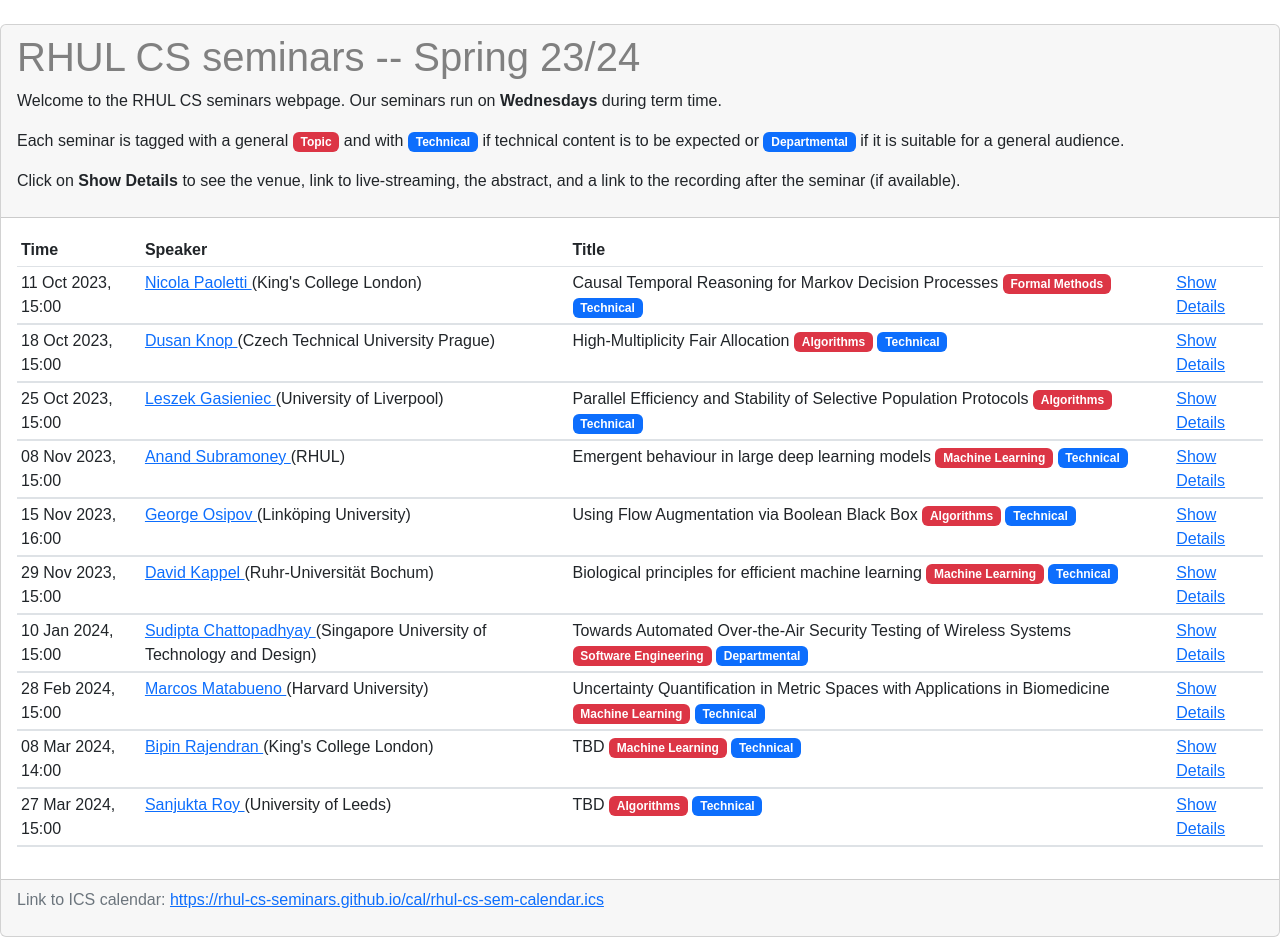
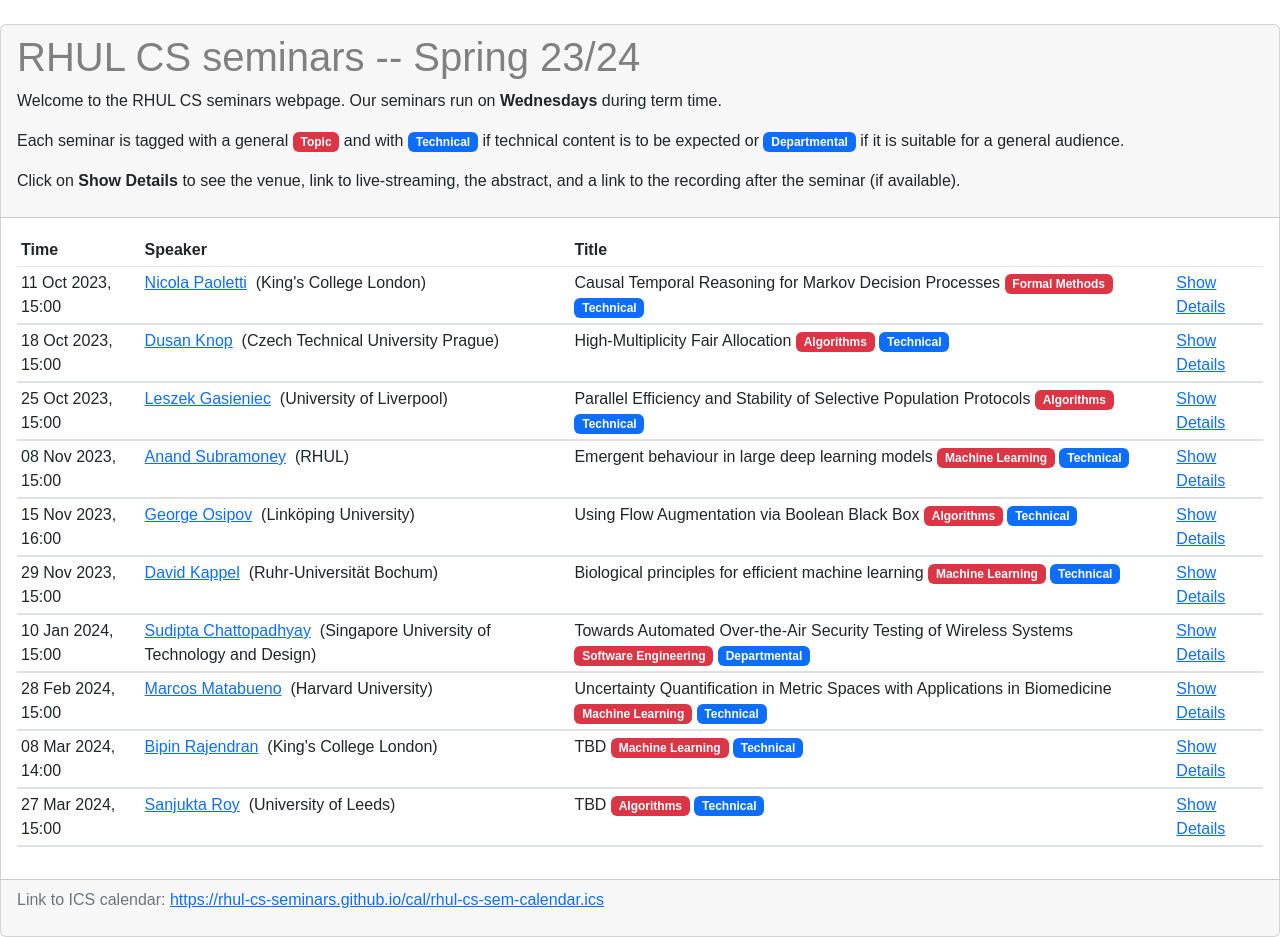
Before and after one commit to rhul-cs-seminars/rhul-cs-seminars.github.io, a Jekyll site: the page built from index.md, in a window 1280 px wide. Built offline with Jekyll 4.4.1, drawn with Linux system fonts in a browser that asks for light colours.

Commit message:
Space fix

```diff
--- a/_includes/schedule.html
+++ b/_includes/schedule.html
@@ -22,9 +22,8 @@
         {% assign collapse_id = "collapse" | append: talk_id %}
         <tr scope="row">
             <td>{{ seminar.date | date: "%d %b %Y, %H:%M" }}</td>
-            <td><a href="{{ seminar.webpage }}" target="_blank">{{ seminar.speaker }} </a>
-
-            ({{ seminar.institution}})</td>
+            <td><a href="{{ seminar.webpage }}" target="_blank">{{ seminar.speaker }}</a>
+            &nbsp;({{ seminar.institution}})</td>
             <td>
                 {% if seminar.title == "" or seminar.title == nil %}
                     TBD
```
Also changed, not shown: 1 other file.
